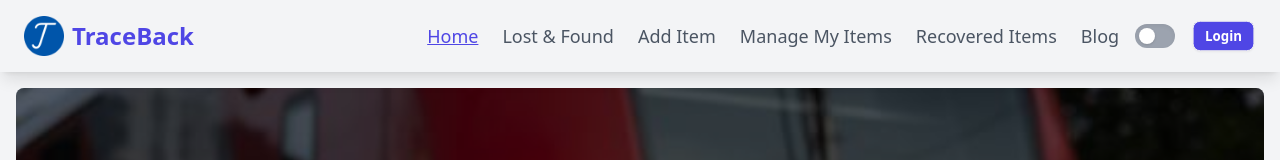
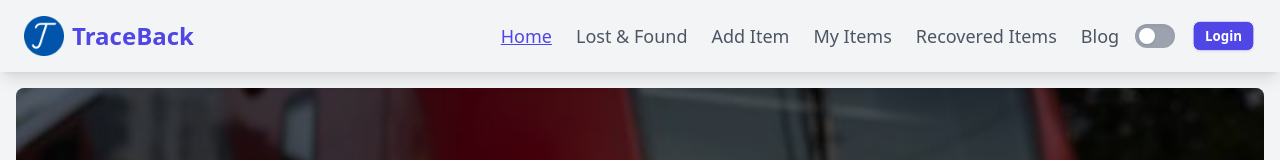
Before and after one commit to sajjadislam523/traceback-client, a React (Vite) app: page / in a window 1280 px wide. Shown: the top 160 px of the page. Built offline with nearby package versions, Linux system fonts and the light colour scheme; no server answers.

Commit message:
Changed the name of route in the navbar

```diff
--- a/src/components/Navbar.jsx
+++ b/src/components/Navbar.jsx
@@ -58,7 +58,7 @@ const Navbar = () => {
                         : "hover:text-indigo-500 text-gray-600 dark:text-gray-300"
                 }
             >
-                Manage My Items
+                My Items
             </NavLink>
             <NavLink
                 to="/allRecovered"
```
